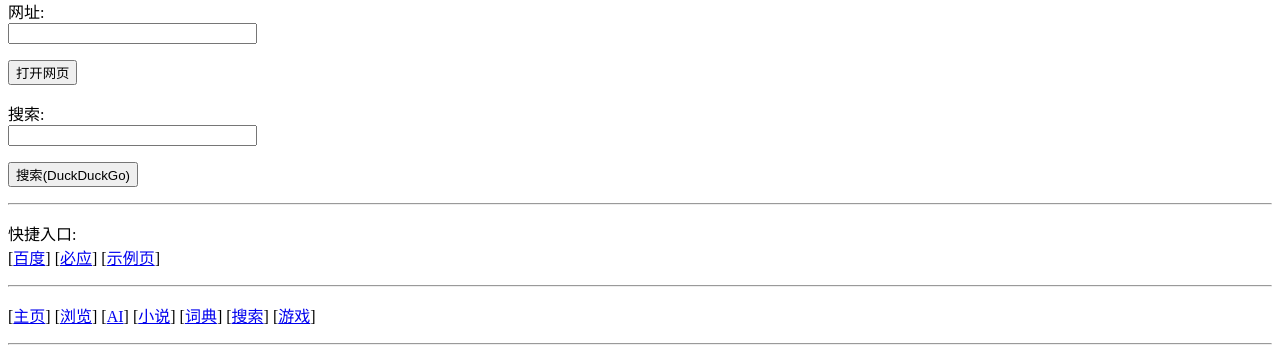
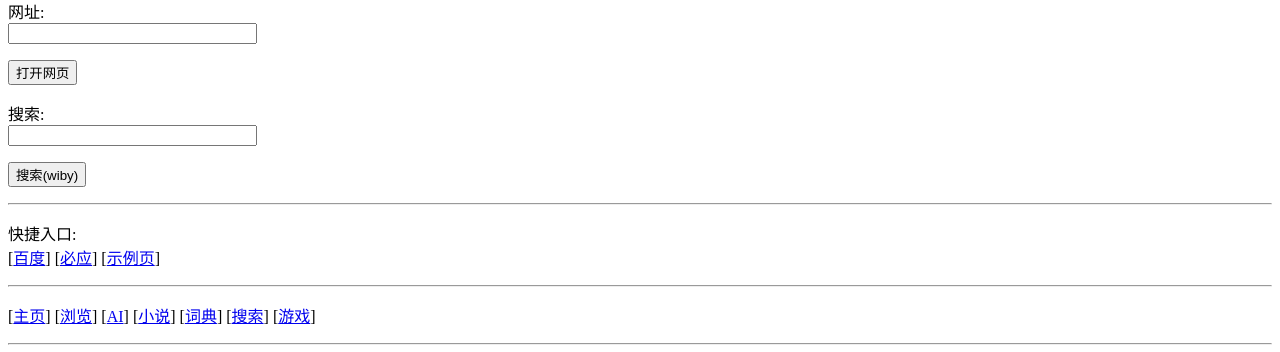
Before and after one commit to aura-deak/nokia-assistant, a Flask app: page /browse in a window 1280 px wide. Shown: the part 174-526 px from the top of the page. Run offline with Flask 3, Linux system fonts and the light colour scheme; the visitor is signed in with stand-in values (Sample User, id 1); some libraries are stand-ins or nearby versions.

Commit message:
fix: 内置搜索换为 wiby.me
- DuckDuckGo 国内不可达且返回 202 反爬挑战页，不可用
- 主流引擎（必应/百度/搜狗/Ecosia/Mojeek/Startpage/Marginalia）robots 均禁搜索路径
- wiby.me 对通用 UA 开放 /?q= 搜索，国内直连稳定 200，轻量老网页风格适合功能机

```diff
--- a/browse.py
+++ b/browse.py
@@ -512,8 +512,9 @@ def browse_search():
     q = (request.args.get("q") or "").strip()
     if not q:
         return render_template("browse/index.html")
-    # 必应 robots.txt 禁止 /search，改用允许全站抓取的 DuckDuckGo
-    url = "https://html.duckduckgo.com/html/?q=" + quote(q, safe="")
+    # 主流引擎的 robots.txt 都禁搜索路径；wiby.me 对通用 UA 开放 /?q= 搜索，
+    # 国内可直连，且本身是轻量老网页风格，适合功能机浏览。
+    url = "https://wiby.me/?q=" + quote(q, safe="")
     return _redirect_proxy(url)
 
 
--- a/templates/browse/index.html
+++ b/templates/browse/index.html
@@ -9,7 +9,7 @@
 </form>
 <form method="get" action="/browse/search">
 <p>搜索:<br><input type="text" name="q" size="28"></p>
-<p><input type="submit" value="搜索(DuckDuckGo)"></p>
+<p><input type="submit" value="搜索(wiby)"></p>
 </form>
 <hr>
 <p>快捷入口:<br>
```
Also changed, not shown: README.md.
